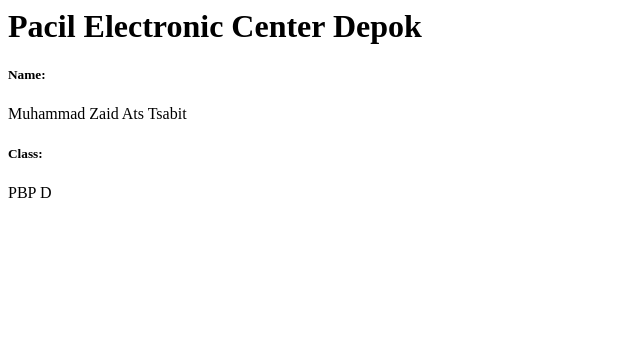
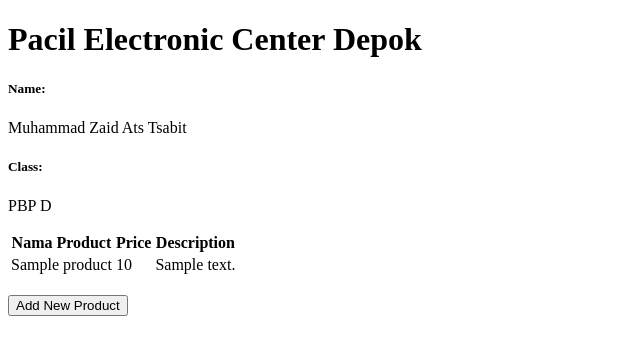
Before and after one commit to skanggalon/pec, a Django app: page / in a window 1280 px wide. Shown: the top 355 px of the page, without its empty margins (0-640 px from the left). Run offline with Django 5.2, Linux system fonts and the light colour scheme; tables that the repository leaves empty hold one stand-in row (values such as "Sample post").

Commit message:
[TUGAS3] Selesai sepertinya

```diff
--- a/main/models.py
+++ b/main/models.py
@@ -1,7 +1,9 @@
+import uuid
 from django.db import models
 
 # Create your models here.
 class Product(models.Model):
+    id = models.UUIDField(primary_key=True, default=uuid.uuid4, editable=False)
     name = models.CharField(max_length=255)
     price = models.IntegerField()
     description = models.TextField()
--- a/main/templates/main.html
+++ b/main/templates/main.html
@@ -1,9 +1,43 @@
+{% extends 'base.html' %}
+
+
+{% block content %}
 <h1>{{ name_aplication }}</h1>
 
 
 <h5>Name: </h5>
 <p>{{ name }}</p>
-<!-- <h5>NPM: </h5>
-<p>{{ npm }} </p> Ubah sesuai dengan npm kamu -->
 <h5>Class: </h5>
 <p>{{ class }}</p> <!-- Ubah sesuai dengan kelas kamu -->
+
+
+{% if not list_product %}
+<p>Belum ada data Product pada {{ name_aplication }}.</p>
+{% else %}
+<table>
+  <tr>
+    <th>Nama Product</th>
+    <th>Price</th>
+    <th>Description</th>
+  </tr>
+
+  {% comment %} Berikut cara memperlihatkan data Product di bawah baris ini
+  {% endcomment %}
+  {% for product in list_product %}
+  <tr>
+    <td>{{product.name}}</td>
+    <td>{{product.price}}</td>
+    <td>{{product.description}}</td>
+  </tr>
+  {% endfor %}
+</table>
+{% endif %}
+
+<br />
+
+<a href="{% url 'main:create_product' %}">
+  <button>Add New Product</button>
+</a>
+
+
+{% endblock content %}
--- a/main/urls.py
+++ b/main/urls.py
@@ -1,8 +1,13 @@
 from django.urls import path
-from main.views import show_main
+from main.views import show_main, create_product, show_xml, show_json, show_xml_by_id, show_json_by_id
 
 app_name = 'main'
 
 urlpatterns = [
     path('', show_main, name='show_main'),
+    path('create-product', create_product, name='create_product'),
+    path('xml/', show_xml, name='show_xml'),
+    path('json/', show_json, name='show_json'),
+    path('xml/<str:id>/', show_xml_by_id, name='show_xml_by_id'),
+    path('json/<str:id>/', show_json_by_id, name='show_json_by_id'),
 ]
--- a/main/views.py
+++ b/main/views.py
@@ -1,11 +1,43 @@
-from django.shortcuts import render
+from django.http import HttpResponse
+from django.core import serializers
+from django.shortcuts import render, redirect
+from main.forms import ProductForm
+from main.models import Product
 
 # Create your views here.
 def show_main(request):
+    products =Product.objects.all()
+
     context = {
         'name_aplication': 'Pacil Electronic Center Depok',
         'name': 'Muhammad Zaid Ats Tsabit',
-        # 'npm' : '2306224410',
-        'class': 'PBP D'
+        'class': 'PBP D',
+        'list_product' : products
     }
     return render(request, "main.html", context)
+
+def create_product(request):
+    form = ProductForm(request.POST or None)
+
+    if form.is_valid() and request.method  == "POST":
+        form.save()
+        return redirect('main:show_main')
+
+    context = {'form': form}
+    return render(request, 'create_product.html', context)
+
+def show_xml(request):
+    data = Product.objects.all()
+    return HttpResponse(serializers.serialize("xml", data), content_type="application/xml")
+
+def show_json(request):
+    data = Product.objects.all()
+    return HttpResponse(serializers.serialize("json", data), content_type="application/json")
+
+def show_xml_by_id(request, id):
+    data = Product.objects.filter(pk=id)
+    return HttpResponse(serializers.serialize("xml", data), content_type="application/xml")
+
+def show_json_by_id(request, id):
+    data = Product.objects.filter(pk=id)
+    return HttpResponse(serializers.serialize("json", data), content_type="application/json")
--- a/pec/settings.py
+++ b/pec/settings.py
@@ -55,7 +55,7 @@ ROOT_URLCONF = 'pec.urls'
 TEMPLATES = [
     {
         'BACKEND': 'django.template.backends.django.DjangoTemplates',
-        'DIRS': [],
+        'DIRS': [BASE_DIR / 'templates'],
         'APP_DIRS': True,
         'OPTIONS': {
             'context_processors': [
--- /dev/null
+++ b/templates/base.html
@@ -0,0 +1,13 @@
+{% load static %}
+<!DOCTYPE html>
+<html lang="en">
+  <head>
+    <meta charset="UTF-8" />
+    <meta name="viewport" content="width=device-width, initial-scale=1.0" />
+    {% block meta %} {% endblock meta %}
+  </head>
+
+  <body>
+    {% block content %} {% endblock content %}
+  </body>
+</html>
```
Also changed, not shown: main/forms.py (added, +7 -0 lines), main/templates/create_product.html (added, +18 -0 lines), README.md, img/show_json.png (added), img/show_json_by_id.png (added), img/show_xml.png (added), img/show_xml_by_id.png (added), main/migrations/0002_alter_product_id.py (added).
